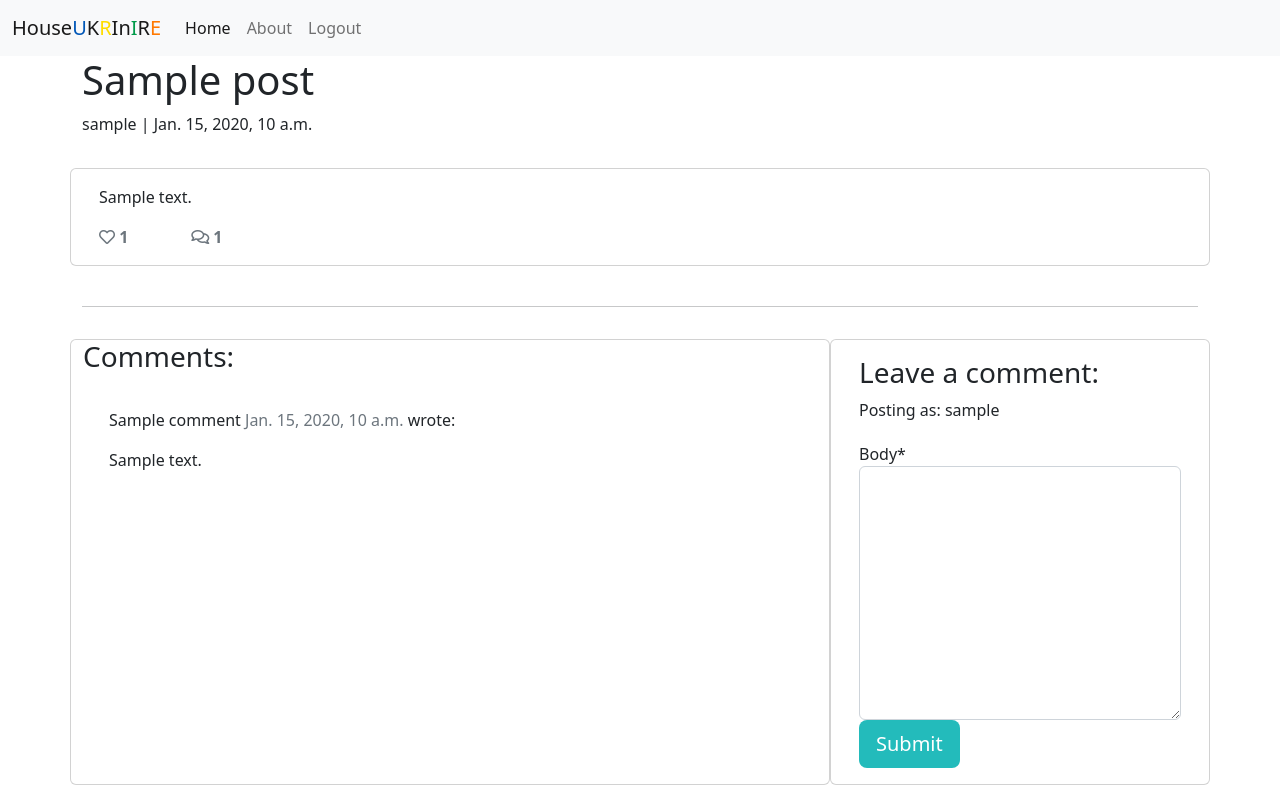
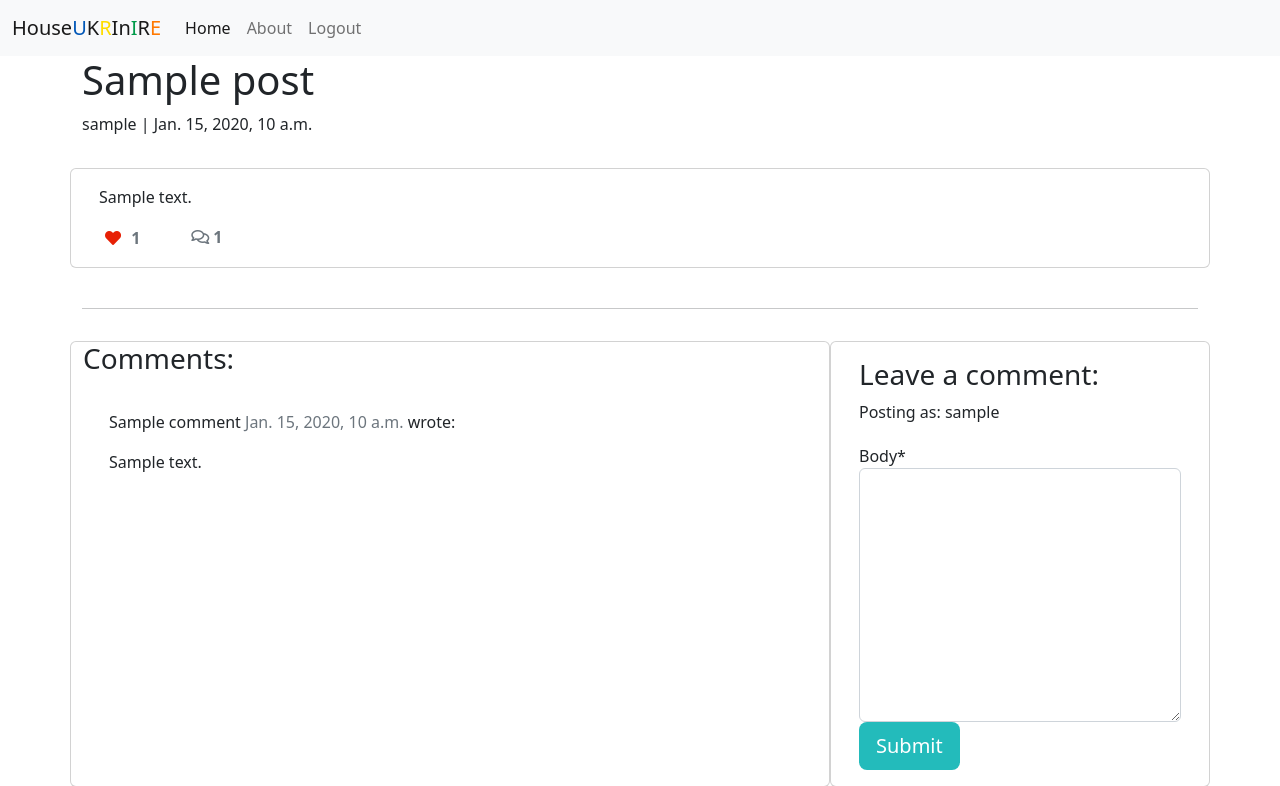
Before and after one commit to CalumRiot/House-Ukraine-In-Ireland, a Django app: a page that uses templates/post_detail.html in a window 1280 px wide. Shown: the top 786 px of the page. Run offline with Django 3.2, Linux system fonts and the light colour scheme; a user stored in the database is signed in; tables that the repository leaves empty hold one stand-in row (values such as "Sample post"); parts of the project's set-up code (start-up, migrations or seed data) failed here and were passed over; some libraries are stand-ins or nearby versions.

Commit message:
add form method in post_detail.html allowing logged in users to like/unlike posts, add css style for btn-like class

```diff
--- a/static/css/style.css
+++ b/static/css/style.css
@@ -22,3 +22,9 @@
     background-color: #23BBBB;
     color: #fff;
 }
+
+.btn-like {
+    color: #e72005;
+    border: none;
+    background: transparent;
+}
--- a/templates/post_detail.html
+++ b/templates/post_detail.html
@@ -29,7 +29,28 @@
                 <div class="row">
 
                     <div class="col-1">
-                        <strong class="text-secondary"><i class="far fa-heart"></i> {{ post.number_of_likes }} </strong>
+                        <strong>
+                            {% if user.is_authenticated %}
+                            <form class="d-inline" action="{% url 'post_like' post.slug %}" method="POST">
+                                {% csrf_token %}
+                                {% if liked %}
+
+                                <button type="submit" name="blogpost_id" value="{{post.slug}}" class="btn-like"><i
+                                        class="fas fa-heart"></i></button>
+
+                                {% else %}
+
+                                <button type="submit" name="blogpost_id" value="{{post.slug}}" class="btn-like"><i
+                                    class="far fa-heart"></i></button>
+
+                                {% endif %}
+
+                            </form>
+                            {% else %}
+                            <span class="text-secondary"><i class="far fa-heart"></i></span>
+                            {% endif %}
+                            <span class="text-secondary"> {{ post.number_of_likes }}</span>
+                        </strong>
                     </div>
                     <div class="col-1">
                         {% with comments.count as total_comments %}
```
